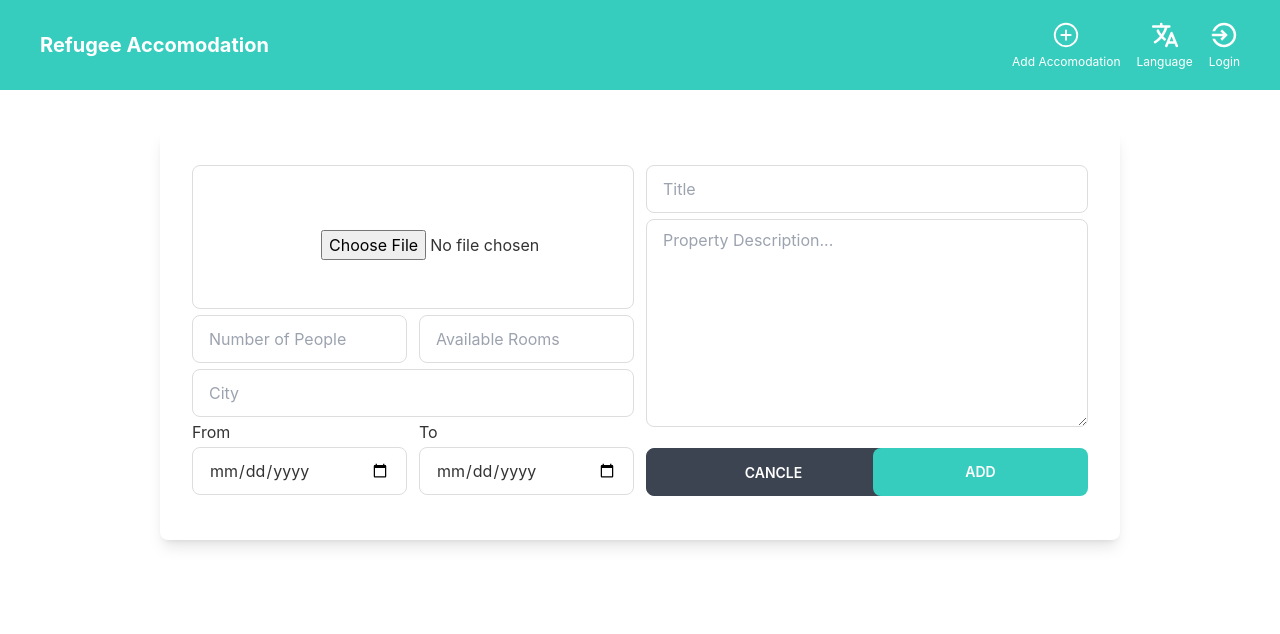
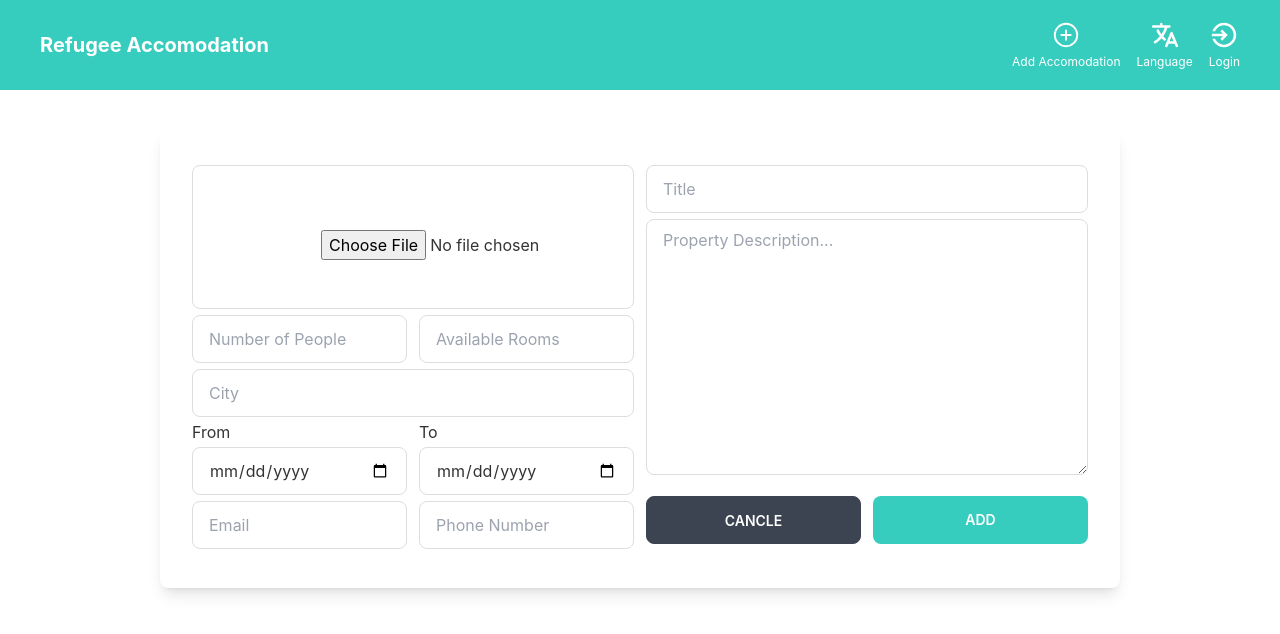
Before and after one commit to md-ashikur/refugee-client, a React (Create React App) app: page /addAccomodation in a window 1280 px wide. Shown: the top 634 px of the page. Built offline with nearby package versions, Linux system fonts and the light colour scheme; no server answers.

Commit message:
error update

```diff
--- a/package.json
+++ b/package.json
@@ -8,10 +8,15 @@
     "@testing-library/user-event": "^13.5.0",
     "daisyui": "^2.33.0",
     "firebase": "^9.12.1",
+    "i18next": "^22.0.4",
+    "i18next-browser-languagedetector": "^7.0.0",
+    "i18next-http-backend": "^2.0.1",
+    "js-cookie": "^3.0.1",
     "react": "^18.2.0",
     "react-dom": "^18.2.0",
     "react-firebase-hooks": "^5.0.3",
     "react-hook-form": "^7.38.0",
+    "react-i18next": "^12.0.0",
     "react-icons": "^4.6.0",
     "react-router-dom": "^6.4.2",
     "react-scripts": "5.0.1",
--- a/public/index.html
+++ b/public/index.html
@@ -24,7 +24,7 @@
       work correctly both with client-side routing and a non-root public URL.
       Learn how to configure a non-root public URL by running `npm run build`.
     -->
-    <title>React App</title>
+    <title>Refugee Accomodation</title>
   </head>
   <body>
     <noscript>You need to enable JavaScript to run this app.</noscript>
--- a/src/App.js
+++ b/src/App.js
@@ -4,7 +4,11 @@ import Navbar from './Components/Navbar/Navbar';
 import Accomodation from './Pages/AddAccomodation/Accomodation';
 import Login from './Pages/Login/Login';
 import Register from './Pages/SignUp/Register';
+
+
 function App() {
+
+
   return (
     <div className="">
       <Navbar/>
--- a/src/Components/Navbar/Navbar.js
+++ b/src/Components/Navbar/Navbar.js
@@ -1,17 +1,29 @@
 import React from "react";
-import { Link } from "react-router-dom";
+import { Link, NavLink } from "react-router-dom";
 import { IoAddCircleOutline, IoLanguage } from "react-icons/io5";
 import { CgProfile } from "react-icons/cg";
 import auth from "../../firebase.init";
 import { useAuthState } from "react-firebase-hooks/auth";
 import { signOut } from "firebase/auth";
-import { IoMdLogIn } from 'react-icons/io';
+import { IoMdLogIn } from "react-icons/io";
+
+
+
+
 
 const Navbar = () => {
+
+
+
   const [user] = useAuthState(auth);
   const handleSignOut = () => {
     signOut(auth);
   };
+
+  // language====================
+
+
+
 
   return (
     <div>
@@ -24,7 +36,10 @@ const Navbar = () => {
 
         <div className="flex gap-4">
           {/* ===================== Add Accomodation ================ */}
-          <Link to="addAccomodation" className="flex flex-col items-center text-white">
+          <Link
+            to="addAccomodation"
+            className="flex flex-col items-center text-white"
+          >
             <IoAddCircleOutline className="text-3xl " />
             <p className="hidden lg:block text-xs pt-1">Add Accomodation</p>
           </Link>
@@ -45,10 +60,10 @@ const Navbar = () => {
               className="menu menu-compact dropdown-content mt-3 p-2 shadow bg-base-100 rounded-box w-52"
             >
               <li>
-                <Link>English</Link>
+                <Link>український</Link>
               </li>
               <li>
-                <Link>Deutsch</Link>
+                <Link>English</Link>
               </li>
               <li>
                 <Link>Deutsch</Link>
@@ -56,7 +71,7 @@ const Navbar = () => {
             </ul>
           </div>
           {/* =================Profile ========= */}
-          {user? (
+          {user ? (
             <div className="dropdown dropdown-end">
               <label tabIndex={0} className="text-white">
                 <CgProfile className="text-3xl " />
@@ -70,17 +85,18 @@ const Navbar = () => {
                   <Link>Edit Listings</Link>
                 </li>
                 <li>
-                <Link to="register" onClick={handleSignOut}>Logout</Link>
+                  <Link to="register" onClick={handleSignOut}>
+                    Logout
+                  </Link>
                 </li>
               </ul>
             </div>
           ) : (
             <Link to="login" className="flex flex-col items-center text-white">
-            <IoMdLogIn className="text-3xl"/>
-            <p className="pt-1 text-xs  hidden lg:block">Login</p></Link>
+              <IoMdLogIn className="text-3xl" />
+              <p className="pt-1 text-xs  hidden lg:block">Login</p>
+            </Link>
           )}
-
-
         </div>
       </div>
     </div>
--- a/src/Pages/AddAccomodation/Accomodation.js
+++ b/src/Pages/AddAccomodation/Accomodation.js
@@ -115,6 +115,31 @@ const Accomodation = () => {
                   )}
                 </div>
               </div>
+
+              <div className="grid lg:grid-cols-2 gap-3 ">
+                {/* ------------Email----------- */}
+                <div className="flex-col">
+                  <input
+                    className="input w-full"
+                    type="email"
+                    {...register("Email")}
+                    placeholder="Email"
+                  />
+
+                </div>
+
+                {/* ------------Phone Number---------- */}
+                <div className="flex-col">
+                  <input
+                    className="input w-full"
+                    type="number"
+                    {...register("phone")}
+
+                    placeholder="Phone Number"
+                  />
+
+                </div>
+              </div>
             </div>
 
             {/* =================================== */}
@@ -138,7 +163,7 @@ const Accomodation = () => {
               {/* -------------------- description ----------------------- */}
               <div className="flex-col">
                 <textarea
-                  className="input py-2 w-full h-52"
+                  className="input py-2 w-full h-64"
                   {...register("description", { required: true })}
                   aria-invalid={errors.description ? "true" : "false"}
                   placeholder="Property Description..."
@@ -151,9 +176,9 @@ const Accomodation = () => {
               </div>
 
               {/* ----------cancle & Add button---------------- */}
-              <div className="grid grid-cols-2 gap-3 my-3">
+              <div className="grid lg:grid-cols-2 gap-3 my-3">
                 <Link to="/home">
-                  <input value="Cancle" className="btn text-white" />
+                  <input value="Cancle" className="btn text-white w-full" />
                 </Link>
                 <input
                   type="submit"
--- a/src/Pages/Home/Home.js
+++ b/src/Pages/Home/Home.js
@@ -34,9 +34,15 @@ const Home = () => {
 
               <p><b>To :</b> 15.11.2022</p>
             </div>
-            <p className="my-3">
-              <b>Contact : </b> abcd@gmail.com
-            </p>
+
+            <div className="grid lg:grid-cols-2 gap-3 my-3">
+              {/* ------------Email----------- */}
+              <p><b> Email :</b> abc@example.com</p>
+
+              {/* ------------Phone number---------- */}
+
+              <p> <b>Phone :</b> +1234567890</p>
+            </div>
           </div>
 
           {/* =================================== */}
--- a/src/Pages/Login/Login.js
+++ b/src/Pages/Login/Login.js
@@ -52,11 +52,11 @@ const Login = () => {
                             <input
                                 type="email"
                                 className="border-b-2 slate-700 outline-0 py-2"
-                                placeholder="Email Address*"
-                                {...register("email", {
+                                placeholder="Username*"
+                                {...register("username", {
                                     required: {
                                         value: true,
-                                        message: "Email Address is required",
+                                        message: "Username is required",
                                     },
                                     pattern: {
                                         value: /[a-z0-9]+@[a-z]+\.[a-z]{2,3}/,
@@ -64,7 +64,7 @@ const Login = () => {
                                     },
                                 })}
                             />
-                            <p className="text-red-500 text-xs">{errors.email?.message}</p>
+                            <p className="text-red-500 text-xs">{errors.username?.message}</p>
 
 
                             <div className=" relative" >
```
Also changed, not shown: src/index.js (+6 -2 lines), 2 other files (tests, documents, lock files or other folders). Lines whose indentation alone changed are shown as unchanged.
